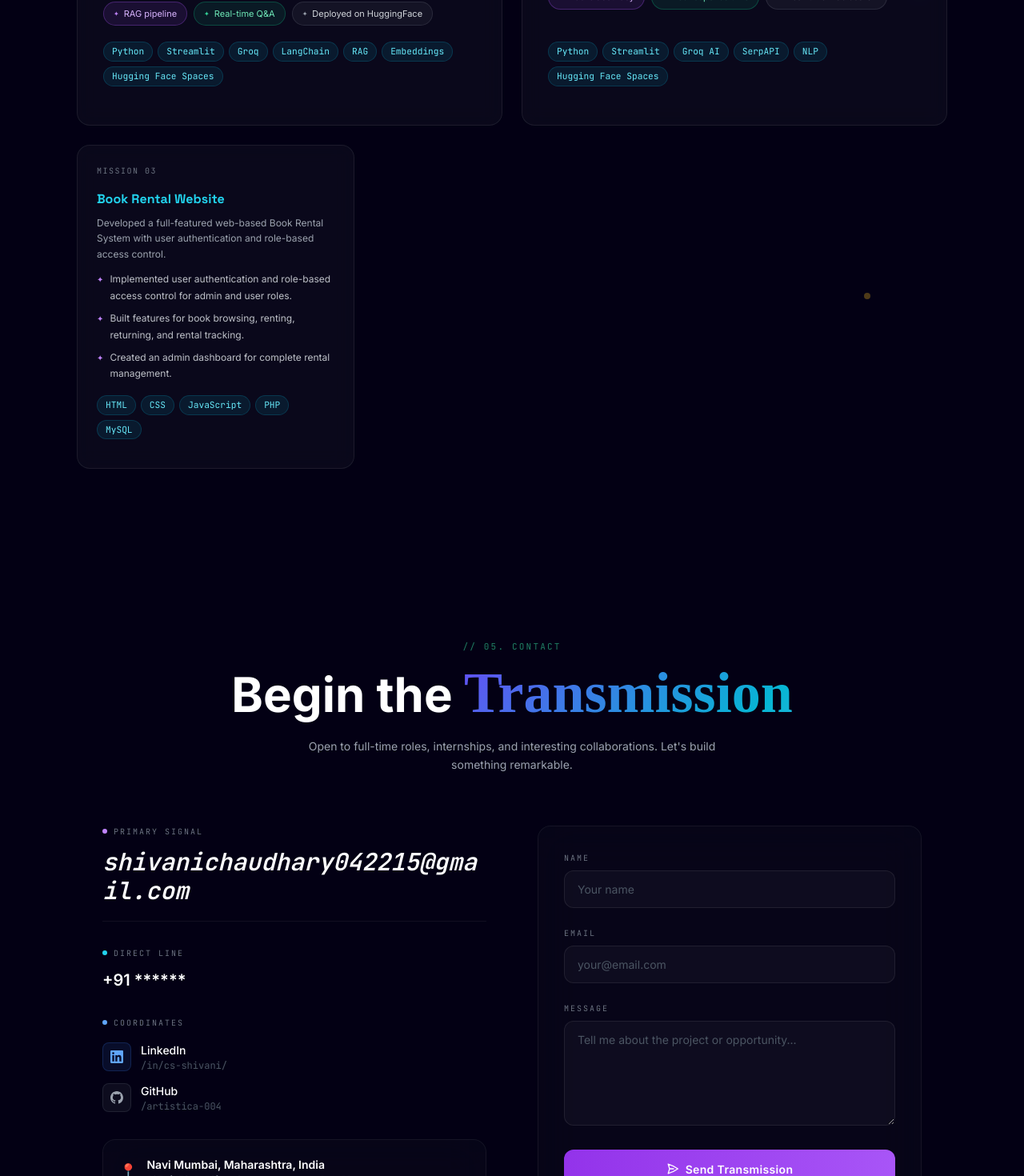
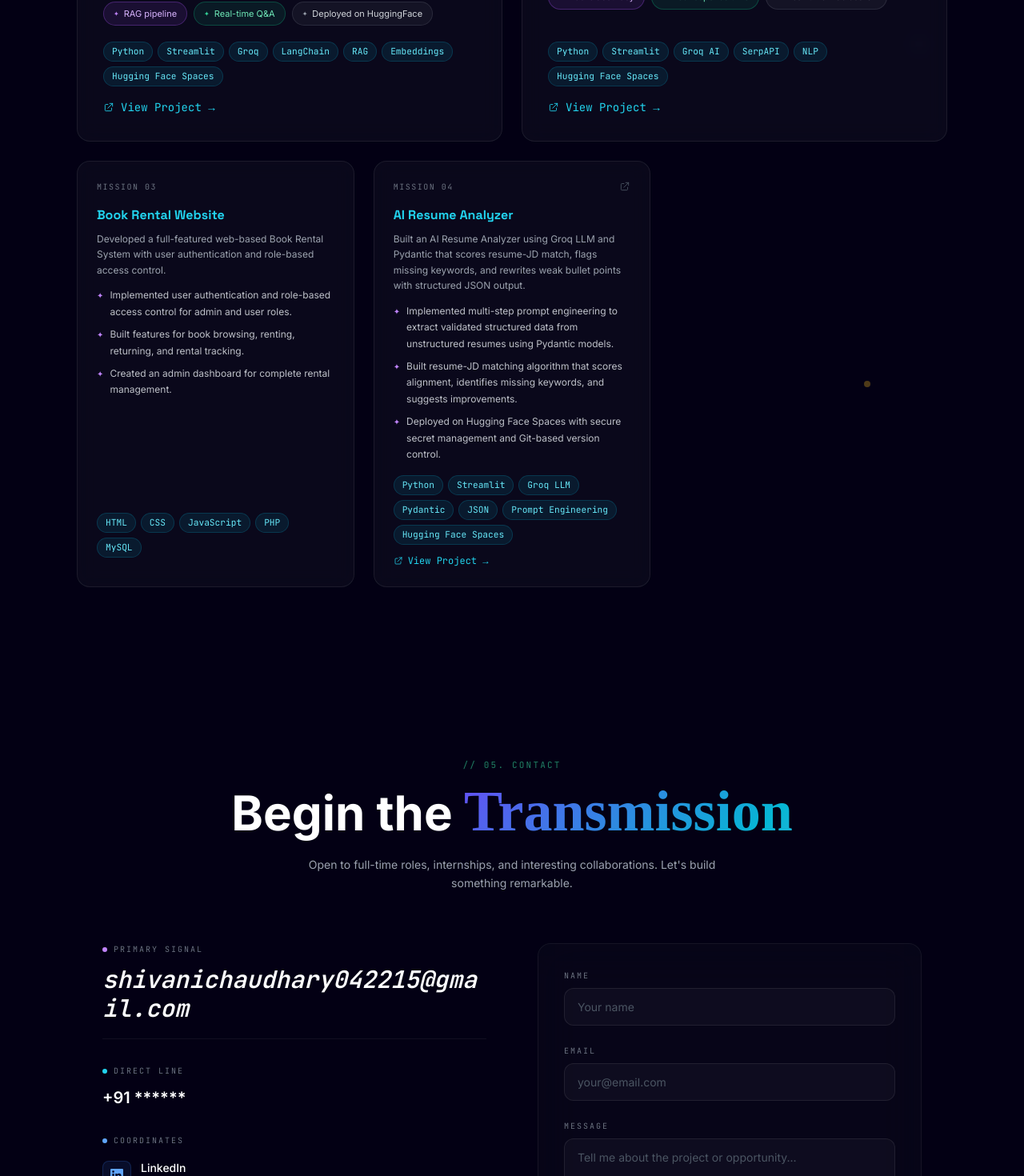
Before and after one commit to artistica-004/My_Portfolio, a Next.js app: page / in a window 1280 px wide. Shown: the part 4840-6310 px from the top of the page at 80% size. Built offline with nearby package versions, Linux system fonts and the light colour scheme; a web font is replaced by a local one.

Commit message:
Added new project

```diff
--- a/components/main/contact.tsx
+++ b/components/main/contact.tsx
@@ -99,14 +99,17 @@ export const Contact = () => {
               </span>
             </div>
             <div className="relative group inline-block">
-              <a
-                href="#contact"
-                className="text-white text-lg sm:text-xl font-semibold hover:text-cyan-300 transition-colors duration-300 cursor-pointer"
+              <button
+                onClick={() => {
+                  navigator.clipboard.writeText(PERSONAL_INFO.phone);
+                  alert("Phone number copied to clipboard!");
+                }}
+                className="text-white text-lg sm:text-xl font-semibold hover:text-cyan-300 transition-colors duration-300 cursor-pointer bg-none border-none p-0"
               >
                 +91 ******
-              </a>
+              </button>
               <span className="absolute -top-8 left-1/2 -translate-x-1/2 whitespace-nowrap text-[11px] bg-purple-600/90 text-white px-3 py-1 rounded-full shadow-lg opacity-0 group-hover:opacity-100 transition-opacity duration-300 pointer-events-none">
-                Request to get → Contact me
+                Click to copy phone number
               </span>
             </div>
           </div>
--- a/data/portfolio.json
+++ b/data/portfolio.json
@@ -193,7 +193,8 @@
         "Hugging Face Spaces"
       ],
       "gradient": "from-purple-600 via-violet-600 to-indigo-600",
-      "link": "#",
+      "link": "https://huggingface.co/spaces/artistica-004/multi-pdf-chatbot",
+      "sourceCode": "https://github.com/artistica-004/multi-pdf-chatbot",
       "badges": [
         "RAG pipeline",
         "Real-time Q&A",
@@ -217,7 +218,8 @@
         "Hugging Face Spaces"
       ],
       "gradient": "from-emerald-600 via-teal-600 to-cyan-600",
-      "link": "#",
+      "link": "https://huggingface.co/spaces/artistica-004/ai-assistant-live",
+      "sourceCode": "https://github.com/artistica-004/ai-assistant-project",
       "badges": [
         "~95% accuracy",
         "<3s response time",
@@ -240,11 +242,37 @@
         "MySQL"
       ],
       "gradient": "from-orange-600 via-red-600 to-rose-600",
-      "link": "#",
+      "sourceCode": "https://github.com/artistica-004/book-rental-system",
       "badges": [
         "Role-based access",
         "Admin dashboard",
         "Full CRUD system"
+      ]
+    },
+    {
+      "title": "AI Resume Analyzer",
+      "description": "Built an AI Resume Analyzer using Groq LLM and Pydantic that scores resume-JD match, flags missing keywords, and rewrites weak bullet points with structured JSON output.",
+      "highlights": [
+        "Implemented multi-step prompt engineering to extract validated structured data from unstructured resumes using Pydantic models.",
+        "Built resume-JD matching algorithm that scores alignment, identifies missing keywords, and suggests improvements.",
+        "Deployed on Hugging Face Spaces with secure secret management and Git-based version control."
+      ],
+      "tech": [
+        "Python",
+        "Streamlit",
+        "Groq LLM",
+        "Pydantic",
+        "JSON",
+        "Prompt Engineering",
+        "Hugging Face Spaces"
+      ],
+      "gradient": "from-blue-600 via-purple-600 to-pink-600",
+      "link": "https://huggingface.co/spaces/artistica-004/ai-resume-analyzer",
+      "sourceCode": "https://github.com/artistica-004/ai-resume-analyzer",
+      "badges": [
+        "Resume-JD matching",
+        "Structured output",
+        "Pydantic validation"
       ]
     }
   ],
```
